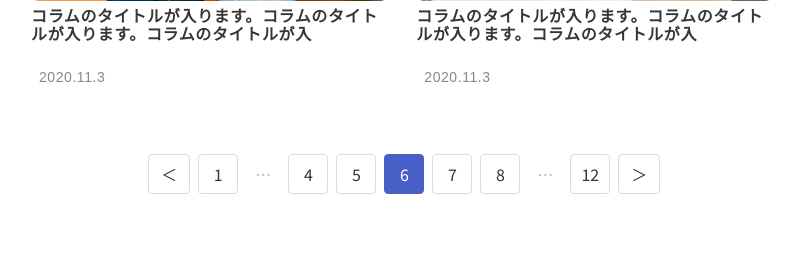
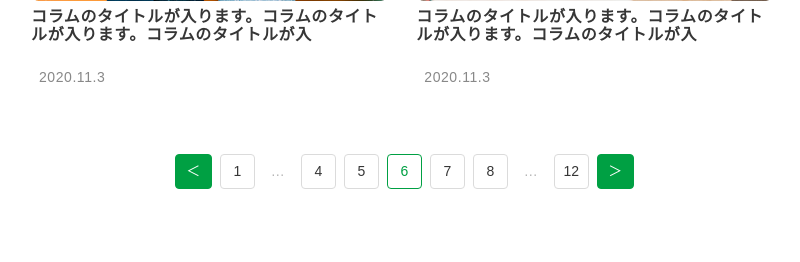
Before and after one commit to oddbary/megane, a PHP site: page /article/index.html in a window 1280 px wide. Shown: the part 4125-4387 px from the top of the page, without its empty margins (33-833 px from the left). After the commit the page ends 4314 px from the top, so only its background shows below. Run offline with PHP 8.4, Linux system fonts and the light colour scheme; some libraries are stand-ins or nearby versions; some web fonts are replaced.

Commit message:
pagenation css完了

```diff
--- a/css/style.css
+++ b/css/style.css
@@ -120,6 +120,27 @@ p{
 .box{
   box-shadow: none;
   border: 1px solid #eee;
+}
+.pagination-list{
+  font-family: brandon-grotesque, sans-serif;
+  font-size: 14px;
+}
+.pagination-previous,
+.pagination-next{
+  background: #00A043;
+  color: #fff;
+  border-color: #00A043;
+}
+.pagination-previous:hover,
+.pagination-next:hover{
+  color: #fff;
+  opacity: 0.8;
+  border-color: #00A043;
+}
+.pagination-link.is-current{
+  border-color: #00A043;
+  background: #fff;
+  color: #00A043;
 }
 
 /* top section header */
```
